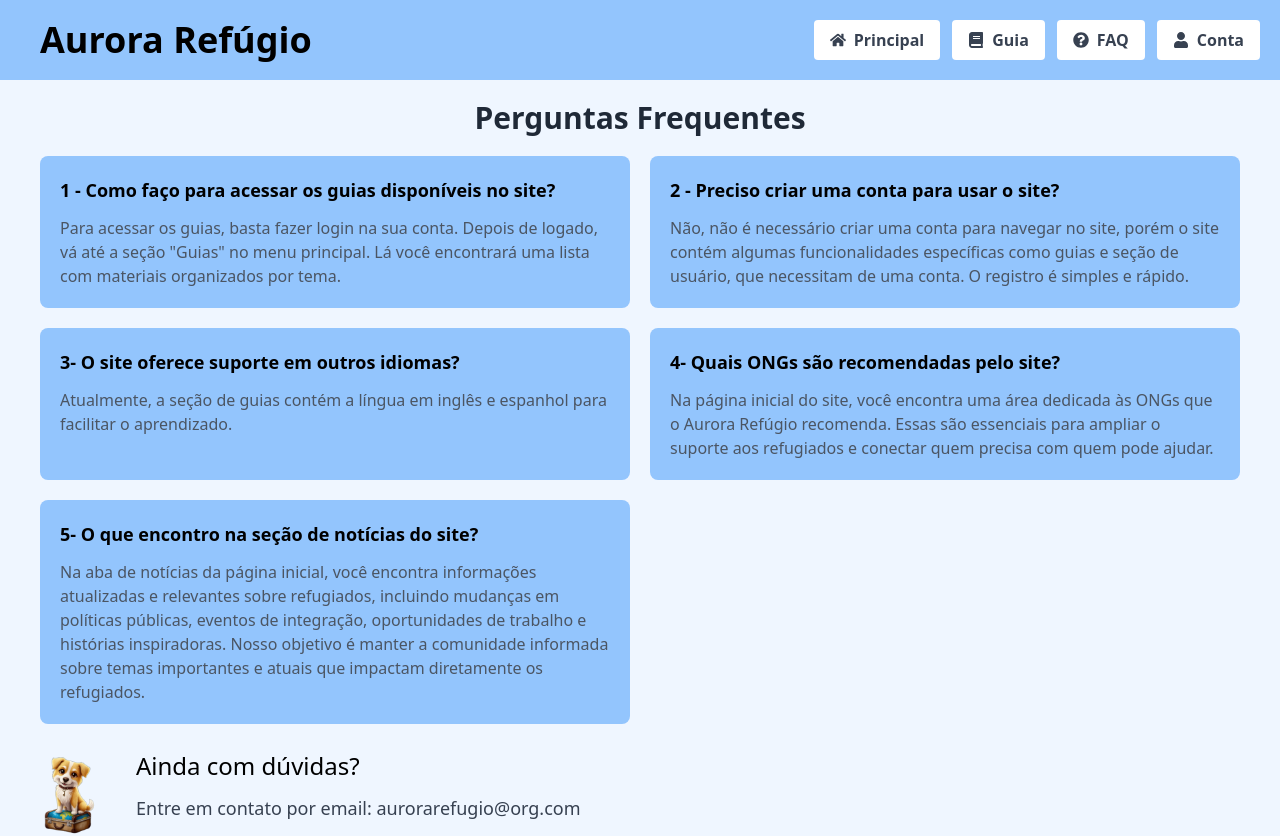
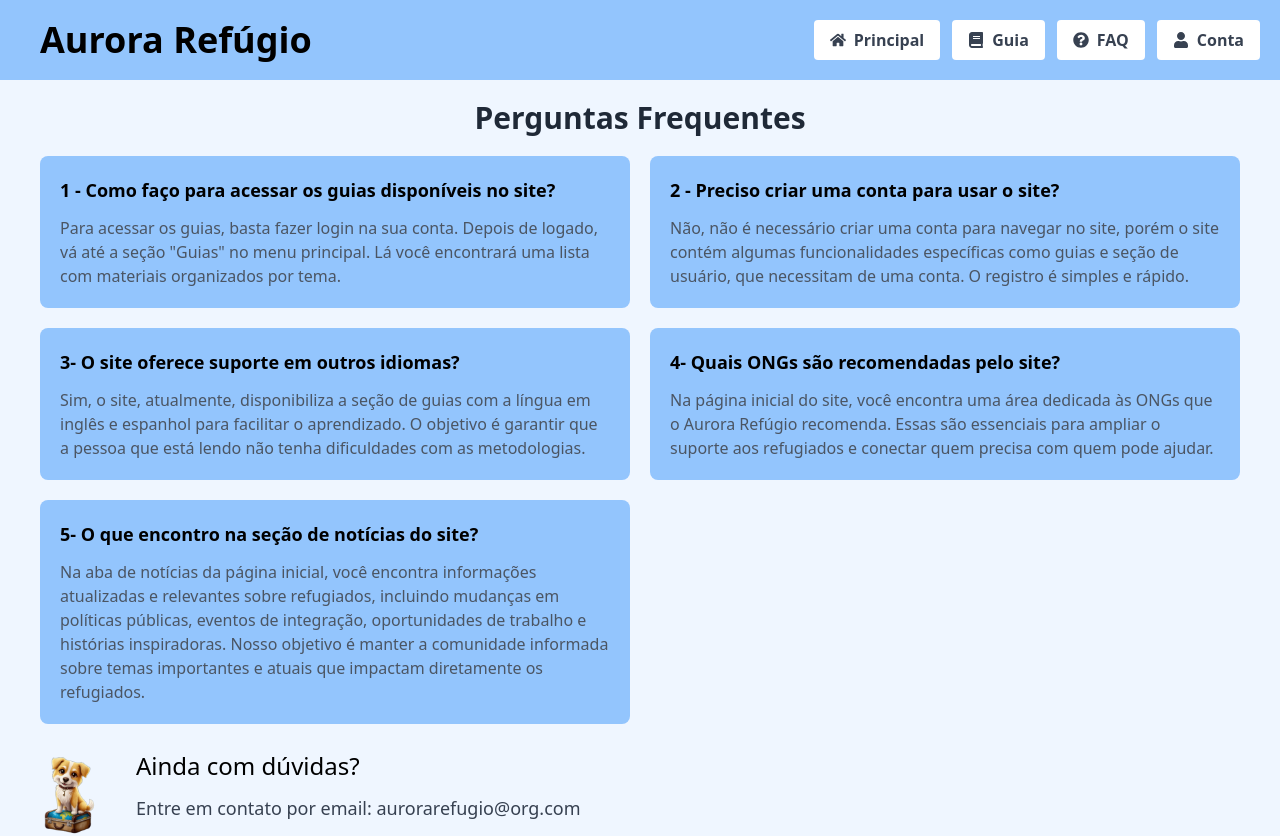
Before and after one commit to Jotagamaral/Site_Refugiados, a React (Create React App) app in the folder frontend/: page /faq in a window 1280 px wide. Shown: the top 836 px of the page. Built offline with nearby package versions, Linux system fonts and the light colour scheme; no server answers.

Commit message:
Update FaqSection.js

```diff
--- a/frontend/src/sections/FAQ/FaqSection.js
+++ b/frontend/src/sections/FAQ/FaqSection.js
@@ -13,7 +13,7 @@ const FaqSection = () => {
     },
     {
       question: '3- O site oferece suporte em outros idiomas?',
-      answer: 'Atualmente, a seção de guias contém a língua em inglês e espanhol para facilitar o aprendizado.'
+      answer: 'Sim, o site, atualmente, disponibiliza a seção de guias com a língua em inglês e espanhol para facilitar o aprendizado. O objetivo é garantir que a pessoa que está lendo não tenha dificuldades com as metodologias.'
     },
     {
       question: '4- Quais ONGs são recomendadas pelo site?',
```
